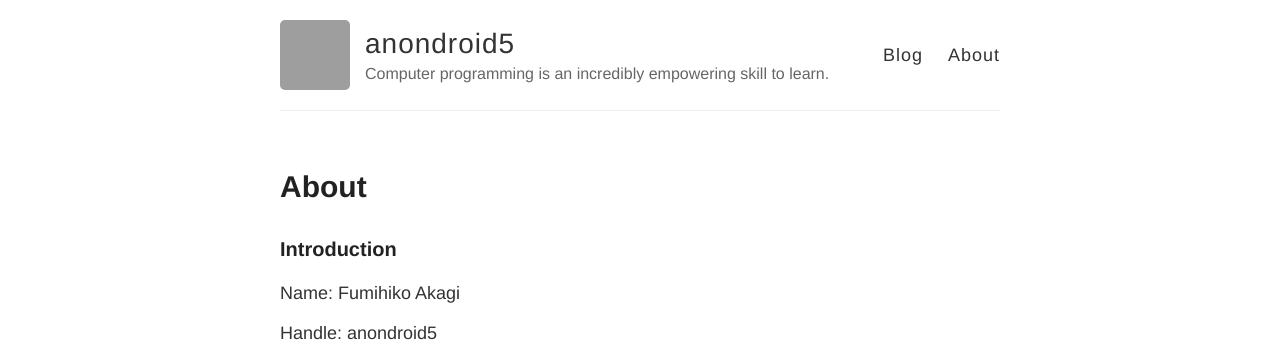
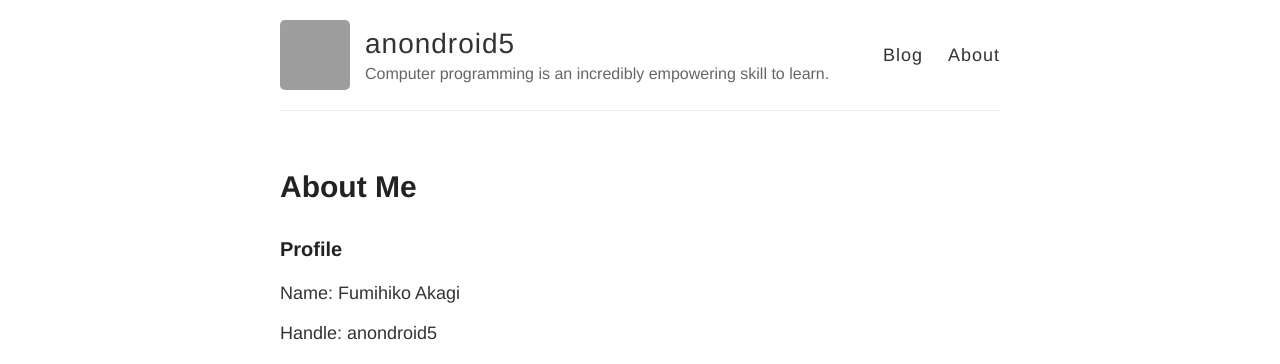
Before and after one commit to The-Actual-Damien/nondroid5-jeckyll, a Jekyll site: the page built from about.md, in a window 1280 px wide. Shown: the top 364 px of the page. Built offline with Jekyll 4.4.1, drawn with Linux system fonts in a browser that asks for light colours; Markdown is read by kramdown in place of the engine named in the settings; grey boxes are pictures that could not be loaded.

Commit message:
Update about.md

```diff
--- a/about.md
+++ b/about.md
@@ -1,10 +1,10 @@
 ---
 layout: page
-title: About
+title: About Me
 permalink: /about/
 ---
 
-### Introduction
+### Profile
 
 Name: Fumihiko Akagi
 
```
